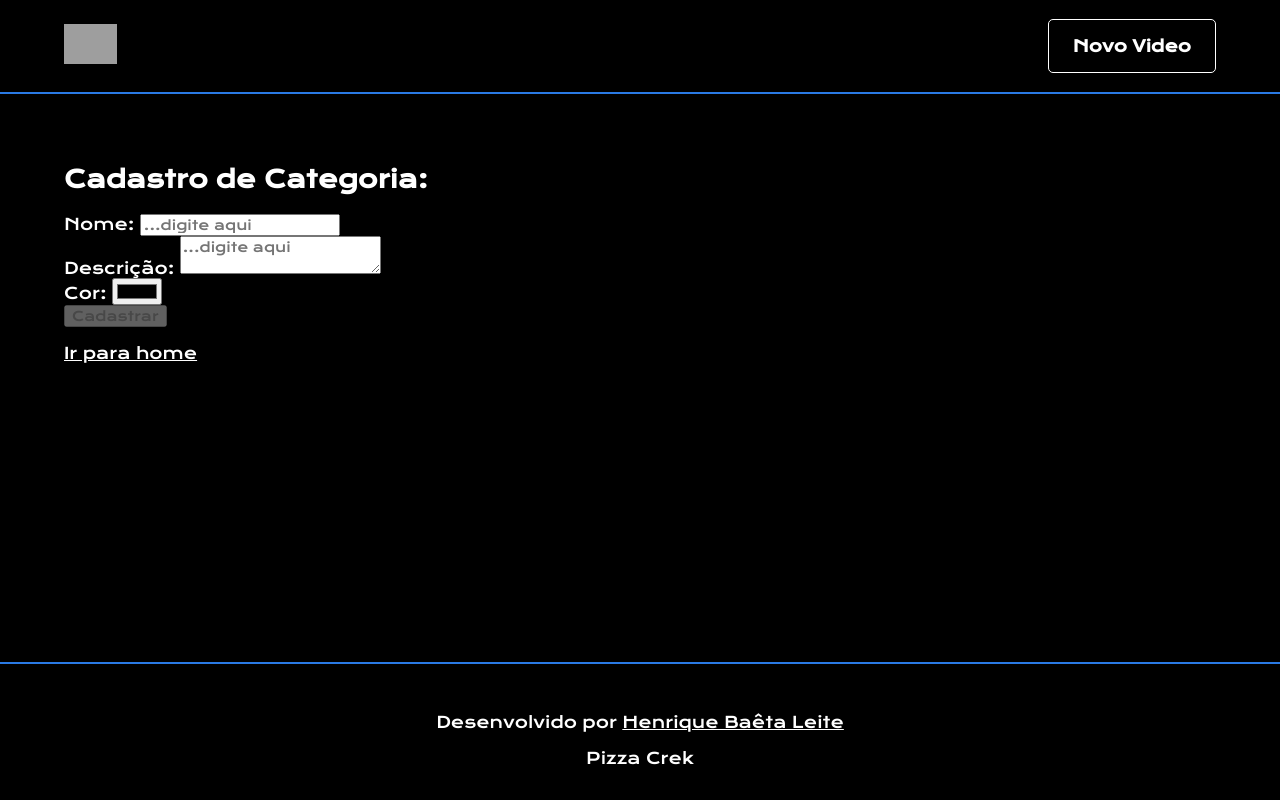
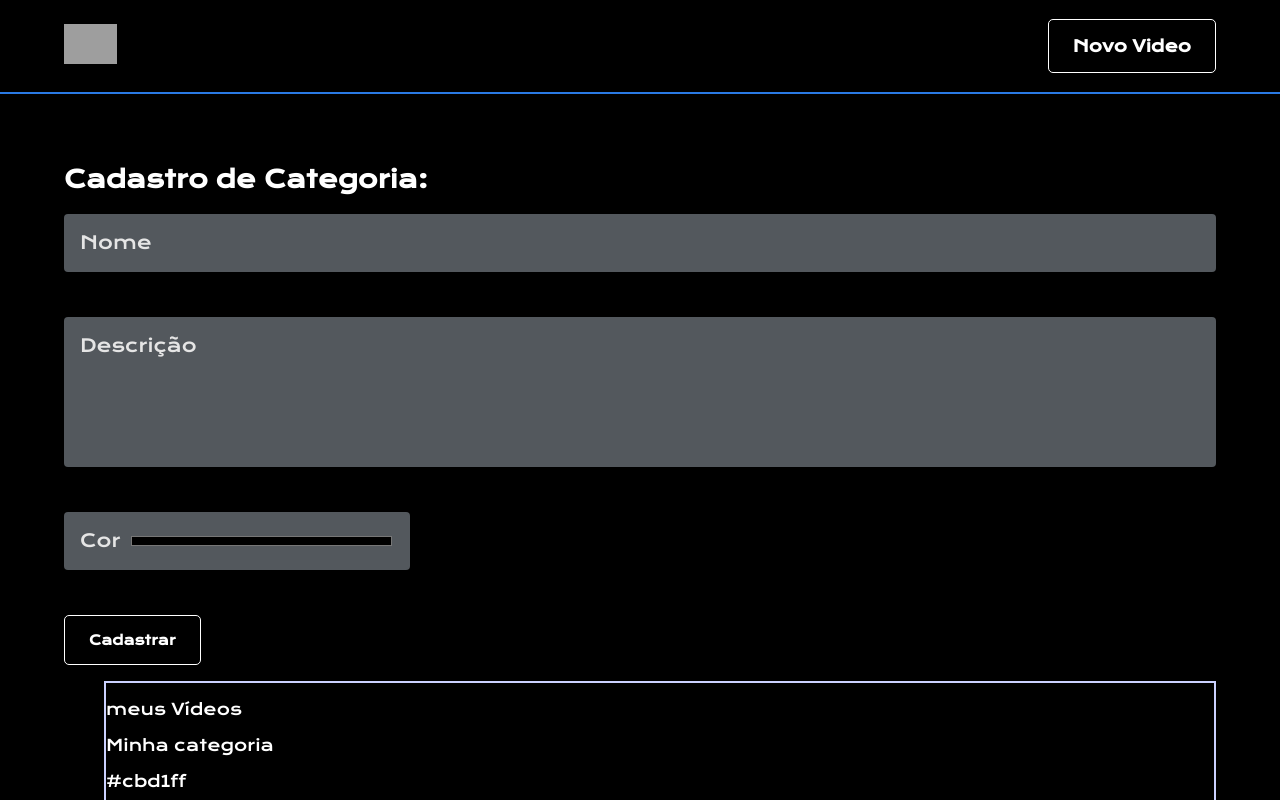
Before and after one commit to HenriqueBaetaLeite/baetaflix, a React (Create React App) app: page /cadastro/categoria in a window 1280 px wide. Shown: the top 800 px of the page. Built offline with nearby package versions, Linux system fonts and the light colour scheme; grey boxes are pictures that could not be loaded.

Commit message:
server json e FormField

```diff
--- /dev/null
+++ b/db.json
@@ -0,0 +1,16 @@
+{
+  "categorias": [
+    {
+      "id": 1,
+      "nome": "meus Vídeos",
+      "descricao": "Minha categoria",
+      "cor": "#cbd1ff"
+    },
+    {
+      "id": 2,
+      "nome": "Back End",
+      "descricao": "outra categoria",
+      "cor": "#e5e5e5"
+    }
+  ]
+}
--- a/package.json
+++ b/package.json
@@ -6,6 +6,7 @@
     "@testing-library/jest-dom": "^4.2.4",
     "@testing-library/react": "^9.5.0",
     "@testing-library/user-event": "^7.2.1",
+    "json-server": "^0.16.1",
     "prop-types": "^15.7.2",
     "react": "^16.13.1",
     "react-dom": "^16.13.1",
@@ -15,6 +16,7 @@
     "styled-components": "^5.1.1"
   },
   "scripts": {
+    "server": "json-server --watch db.json",
     "start": "react-scripts start",
     "build": "react-scripts build",
     "test": "react-scripts test",
--- a/src/components/Button/index.js
+++ b/src/components/Button/index.js
@@ -3,6 +3,7 @@
 const Button = styled.button`
   color: var(--white);
   border: 1px solid var(--white);
+  background: var(--black);
   box-sizing: border-box;
   cursor: pointer;
   padding: 16px 24px;
@@ -16,7 +17,7 @@
   transition: opacity 0.3s;
   &:hover,
   &:focus {
-    opacity: 0.5;
+    opacity: 0.7;
   }
 `;
 
--- a/src/components/FormField/index.js
+++ b/src/components/FormField/index.js
@@ -1,39 +1,140 @@
 import React from 'react';
+import PropTypes from 'prop-types';
+import styled, { css } from 'styled-components';
+
+const FormFieldWrapper = styled.div`
+  position: relative;
+  textarea {
+    min-height: 150px;
+  }
+
+  input[type='color'] {
+    padding-left: 65px;
+    width:30%;
+  }
+`;
+
+const Label = styled.label``;
+
+Label.Text = styled.span`
+  color: #e5e5e5;
+  height: 57px;
+  position: absolute;
+  top: 0;
+  left: 16px;
+
+  display: flex;
+  align-items: center;
+
+  transform-origin: 0% 0%;
+  font-size: 18px;
+  font-style: normal;
+  font-weight: 300;
+
+  transition: 0.4s ease-in-out;
+`;
+
+const Input = styled.input`
+  background: #53585d;
+  color: #f5f5f5;
+  display: block;
+  width: 100%;
+  height: 58px;
+  font-size: 18px;
+
+  outline: 0;
+  border: 0;
+  border-top: 4px solid transparent;
+  border-bottom: 4px solid #53585d;
+
+  padding: 16px 16px;
+  margin-bottom: 45px;
+
+  resize: none;
+  border-radius: 4px;
+  transition: border-color 0.3s;
+
+  &:focus {
+    border-bottom-color: var(--blackLighter);
+  }
+
+  &:focus:not([type='color']) + span {
+    transform: scale(0.5) translateY(-10px);
+  }
+
+  ${({ hasValue }) =>
+    hasValue &&
+    css`
+      &:not([type='color']) + span {
+        transform: scale(0.5) translateY(-10px);
+      }
+    `}
+`;
 
 const FormField = ({ type, name, value, onChange, label }) => {
   const fieldId = `id_${name}`;
+  const isTextarea = type === 'textarea' ? true : false;
+  const tag = isTextarea ? 'textarea' : 'input';
 
-  if (type === 'textarea')
-    return (
-      <div>
-        <label htmlFor={fieldId}>
-          {label}
-          <textarea
-            id={fieldId}
-            type={type}
-            value={value}
-            name={name}
-            onChange={onChange}
-            placeholder="...digite aqui"
-          />
-        </label>
-      </div>
-    );
+  const hasValue = Boolean(value);
+
   return (
-    <div>
-      <label htmlFor={fieldId}>
-        {label}
-        <input
+    <FormFieldWrapper>
+      <Label htmlFor={fieldId}>
+        <Input
+          as={tag}
+          hasValue={hasValue}
           id={fieldId}
+          value={value}
+          onChange={onChange}
+          name={name}
           type={type}
-          value={value}
-          name={name}
-          onChange={onChange}
-          placeholder="...digite aqui"
         />
-      </label>
-    </div>
+        <Label.Text>{label}</Label.Text>
+      </Label>
+    </FormFieldWrapper>
   );
+
+  // fiz assim da primeira vez, mas fica bem extenso
+  // if (type === 'textarea')
+  //   return (
+  //     <div>
+  //       <label htmlFor={fieldId}>
+  //         {label}
+  //         <textarea
+  //           id={fieldId}
+  //           type={type}
+  //           value={value}
+  //           name={name}
+  //           onChange={onChange}
+  //           placeholder="...digite aqui"
+  //         />
+  //       </label>
+  //     </div>
+  //   );
+  // return (
+  //   <div>
+  //     <label htmlFor={fieldId}>
+  //       {label}
+  //       <input
+  //         id={fieldId}
+  //         type={type}
+  //         value={value}
+  //         name={name}
+  //         onChange={onChange}
+  //         placeholder="...digite aqui"
+  //       />
+  //     </label>
+  //   </div>
+  // );
+};
+
+FormField.propTypes = {
+  type: PropTypes.string.isRequired,
+  name: PropTypes.string.isRequired,
+  value: PropTypes.string.isRequired,
+  onChange: PropTypes.func.isRequired,
+  label: PropTypes.string.isRequired,
 };
 
 export default FormField;
--- a/src/components/Menu/index.js
+++ b/src/components/Menu/index.js
@@ -4,7 +4,7 @@
 // import ButtonLink from './components/ButtonLink';
 import Button from '../Button/';
 
-const img = 'https://fontmeme.com/permalink/200729/a24ea23814304562aa4c6016d598b084.png';
+const img = 'https://fontmeme.com/permalink/200731/b3d6c734656518082f5bc3807743e54c.png';
 
 const Menu = () => {
   return (
--- a/src/pages/CadastroCategoria.jsx
+++ b/src/pages/CadastroCategoria.jsx
@@ -1,7 +1,8 @@
-import React, { useState } from 'react';
+import React, { useState, useEffect } from 'react';
 import PageDefault from '../components/PageDefault';
 import { Link } from 'react-router-dom';
 import FormField from '../components/FormField';
+import Button from '../components/Button';
 
 const CadastroCategoria = () => {
   const valoresIniciais = {
@@ -27,6 +28,28 @@
     setValues(e.target.name, e.target.value);
   };
 
+  useEffect(() => {
+    console.log('oi');
+
+    setTimeout(() => {
+      setCategorias([
+        ...categorias,
+        {
+          id: 1,
+          nome: 'meus Vídeos',
+          descricao: 'Minha categoria',
+          cor: '#cbd1ff',
+        },
+        {
+          id: 2,
+          nome: 'Back End',
+          descricao: 'outra categoria',
+          cor: '#e5e5e5',
+        }
+      ]);
+    }, 2 * 1000);
+  }, []);
+
   return (
     <PageDefault>
       <h2>Cadastro de Categoria: {value.nome}</h2>
@@ -38,7 +61,7 @@
             name="nome"
             value={value.nome}
             onChange={handleChange}
-            label="Nome: "
+            label="Nome"
           />
 
           <FormField
@@ -46,7 +69,7 @@
             name="descricao"
             value={value.descricao}
             onChange={handleChange}
-            label="Descrição: "
+            label="Descrição"
           />
 
           <FormField
@@ -54,15 +77,20 @@
             name="cor"
             value={value.cor}
             onChange={handleChange}
-            label="Cor: "
+            label="Cor"
           />
         </div>
 
-        <button disabled={value.nome ? false : true} type="submit">
+        <Button disabled={value.nome ? false : true} type="submit">
           Cadastrar
-        </button>
+        </Button>
       </form>
 
+{categorias.length === 0 && (
+  <h3>
+    Loading...
+  </h3>
+)}
       <ul>
         {categorias.map((cat, index) => (
           <div style={{ border: `2px solid ${cat.cor}` }} key={`${cat}${index}`}>
```
Also changed, not shown: 1 other file (tests, documents, lock files or other folders).
